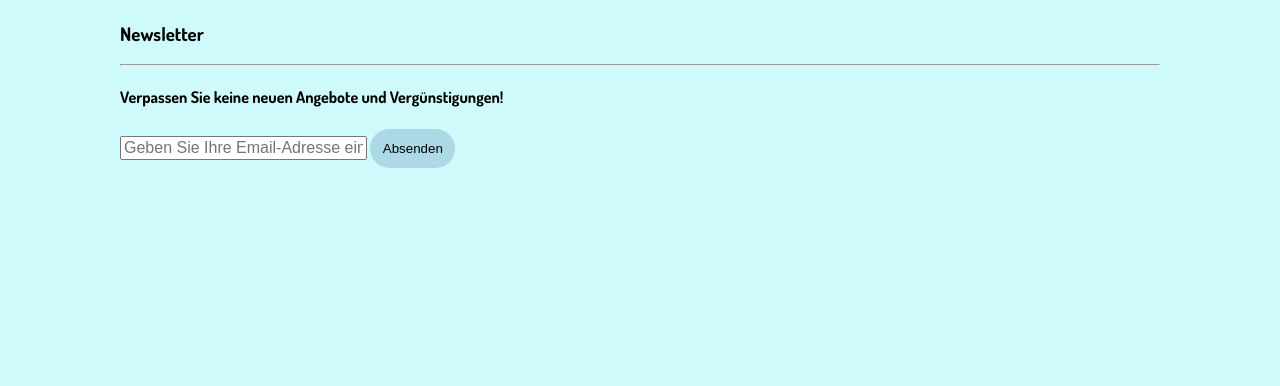
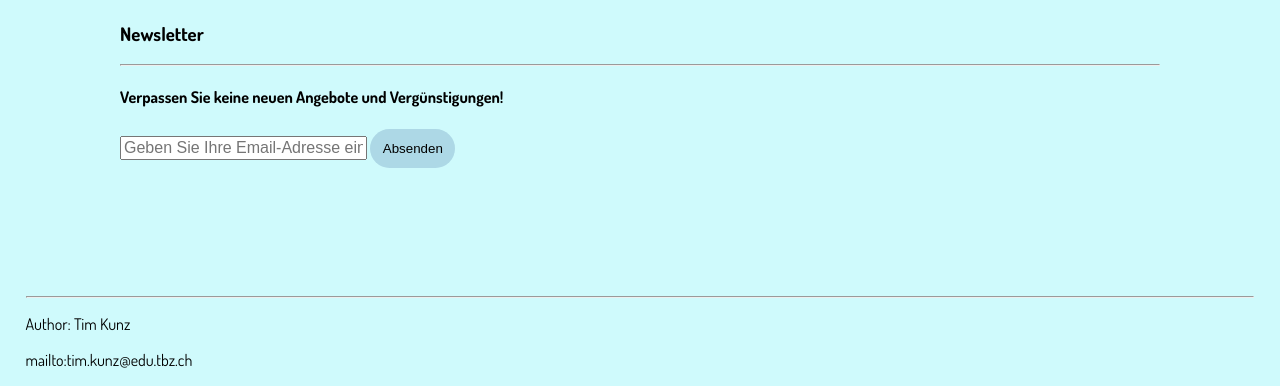
Before and after one commit to Timposter8107/ProjektAuftrag, a plain HTML site: page index.html in a window 1280 px wide. Shown: the part 790-1176 px from the top of the page. Before the commit the page ends 1078 px from the top, so only its background shows below. Drawn offline with Linux system fonts and the light colour scheme.

Commit message:
changed and added even more things

```diff
--- a/index.html
+++ b/index.html
@@ -82,5 +82,10 @@
             <button id="newsletterButton">Absenden</button>
         </form>
     </main>
+    <footer>
+        <hr>
+        <p>Author: Tim Kunz</p>
+        <a href="mailto:tim.kunz@edu.tbz.ch">mailto:tim.kunz@edu.tbz.ch</a>
+    </footer>
 </body>
 </html>
--- a/style.css
+++ b/style.css
@@ -123,3 +123,11 @@ article {
     cursor: pointer;
     box-shadow: 0 4px 8px 0 rgba(0, 0, 0, 0.2), 0 6px 20px 0 rgba(0, 0, 0, 0.19);
 }
+
+footer {
+    margin: 0 2vw 2vh 2vw;
+}
+
+footer p, a {
+    font-size: medium;
+}
```
